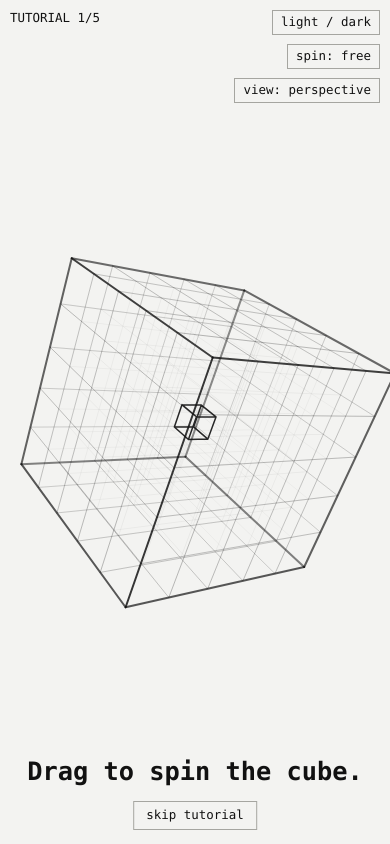
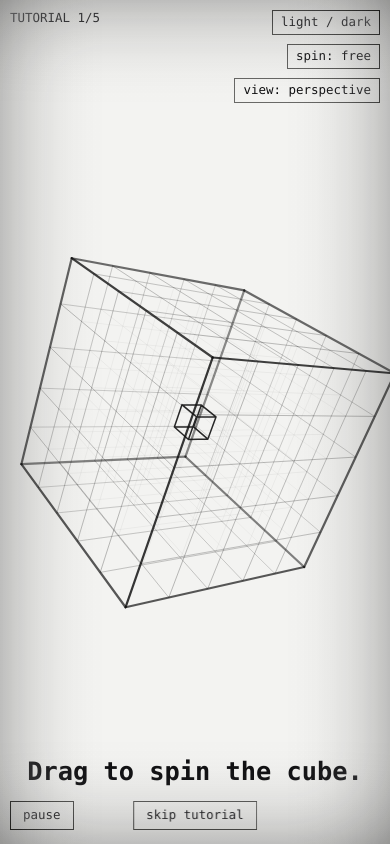
Before and after one commit to Suenito-B/Cube-Defender, a plain HTML site: page index.html in a window 390 px wide. Drawn offline with Linux system fonts and the light colour scheme.

Commit message:
Add files via upload

```diff
--- a/index.html
+++ b/index.html
@@ -17,11 +17,13 @@ canvas{position:fixed;inset:0;width:100%;height:100%;touch-action:none;display:b
 #sk,#ht{position:fixed;left:50%;transform:translateX(-50%);bottom:calc(14px + env(safe-area-inset-bottom,0px));display:none;font:inherit;color:var(--fg);background:none;border:1px solid var(--dim);padding:5px 12px}
 @keyframes pl{50%{background:var(--dim)}}
 #sp.hint{animation:pl 1s infinite}
+#pz{position:fixed;left:10px;bottom:calc(14px + env(safe-area-inset-bottom,0px));display:none;font:inherit;color:var(--fg);background:none;border:1px solid var(--dim);padding:5px 12px}
+#t,#big,#th,#sp,#pv,#sk,#ht,#pz{mix-blend-mode:difference;color:#fff;border-color:#8a8a8a}
 </style></head><body>
-<canvas id="c"></canvas><pre id="t"></pre><div id="big"></div><button id="th">light / dark</button><button id="sp">spin: free</button><button id="pv">view: perspective</button><button id="sk">skip tutorial</button><button id="ht">how to play</button>
+<canvas id="c"></canvas><pre id="t"></pre><div id="big"></div><button id="th">light / dark</button><button id="sp">spin: free</button><button id="pv">view: perspective</button><button id="sk">skip tutorial</button><button id="ht">how to play</button><button id="pz">pause</button>
 <script>
 // ---- CONFIG (tune here) ----
-const CFG={heavy:false,maxPhase:10,hp:10,heal:10,win:2,bpm0:30,bpmStep:3,bpmCap:60,cd:3,rm:3,mobBase:4,mobPer:2,flaw:100,
+const CFG={minCount:2,heavy:false,maxPhase:10,hp:10,heal:10,win:2,bpm0:30,bpmStep:3,bpmCap:60,cd:3,rm:3,mobBase:4,mobPer:2,flaw:100,
  steps:n=>Math.max(4,6-Math.floor(n/4)),   // steps every standard mob walks to reach the core
  heavyExtra:2};                            // heavy mobs walk this many extra steps
 const N=5,C=2,D=14;
@@ -72,7 +74,7 @@ function tick(){if(G.st==='tut'){tutTick();return}
  if(G.st!=='play')return;
  const q=Q(G.n);G.pb++;
  for(const m of G.mobs){m.px=m.x;m.py=m.y;m.pz=m.z;const nx=m.path[m.i+1];if(nx&&!blocked([m.x,m.y,m.z],nx)){m.x=nx[0];m.y=nx[1];m.z=nx[2];m.i++}}
- G.mobs=G.mobs.filter(m=>{if(m.i>=m.S){G.hp--;G.leaks++;G.flash=performance.now();return false}return true});
+ {const nt=performance.now();let n=0;G.mobs=G.mobs.filter(m=>{if(m.i>=m.S){G.hp--;G.leaks++;n++;return false}return true});if(n){G.flash=nt;G.hit={t:nt,n};shakeT=nt;shake=Math.min(16,6+4*n)}}
  if(G.hp<=0){over();return}
  if(G.pb%q.pint===0)movePanels();
  if(G.spawned<q.budget){const k=Math.min(Math.min(1+G.bi,q.peak),q.budget-G.spawned);G.bi++;for(let i=0;i<k;i++)spawn(q.hv);G.spawned+=k}
@@ -115,8 +117,8 @@ cv.addEventListener('pointerdown',e=>{cv.setPointerCapture(e.pointerId);ptr.set(
 cv.addEventListener('pointermove',e=>{const p=ptr.get(e.pointerId);if(!p)return;const dx=e.clientX-p.x,dy=e.clientY-p.y;p.x=e.clientX;p.y=e.clientY;
  if(ptr.size===2&&(G.st==='idle'||G.st==='tut')){const[a,b]=[...ptr.values()],d=Math.hypot(a.x-b.x,a.y-b.y);if(pd)zoom=Math.max(.5,Math.min(1.5,zoom*d/pd));pd=d;a.rot=b.rot=true;return}
  if(!p.rot&&Math.hypot(e.clientX-p.sx,e.clientY-p.sy)>9)p.rot=true;
- if(p.rot){spun+=Math.abs(dx)+Math.abs(dy);rot(dx*.008,dy*.008);vel=[dx*.008,dy*.008];lastMove=performance.now()}});
-cv.addEventListener('pointerup',e=>{const p=ptr.get(e.pointerId);ptr.delete(e.pointerId);pd=0;if(!p)return;
+ if(p.rot&&!paused){spun+=Math.abs(dx)+Math.abs(dy);rot(dx*.008,dy*.008);vel=[dx*.008,dy*.008];lastMove=performance.now()}});
+cv.addEventListener('pointerup',e=>{const p=ptr.get(e.pointerId);ptr.delete(e.pointerId);pd=0;if(!p||paused)return;
  if(snap||performance.now()-lastMove>90)vel=[0,0];
  if(!p.rot){if(G.st==='win'||G.st==='over'){if(performance.now()-G.wt>1200){if(G.st==='win')fresh();else begin()}}else if(G.st==='idle')begin();else{const h=pick(e.clientX*dpr,e.clientY*dpr);if(h)fire(h)}}});
 cv.addEventListener('pointercancel',e=>{ptr.delete(e.pointerId);pd=0});
@@ -137,7 +139,7 @@ function enterStep(s){const T=G.tut;T.s=s;T.t=performance.now();T.next=0;T.kills
 function startTut(){const t=performance.now();fresh();G.st='tut';G.tut={s:0,t,next:0,kills:0,multi:false};G.next=t+60000/TB;enterStep(0)}
 function finishTut(){tutSeen=true;try{localStorage.setItem('axotut3','1')}catch(e){}begin()}
 function tutTick(){for(const m of G.mobs){if(m.frz)continue;m.px=m.x;m.py=m.y;m.pz=m.z;const nx=m.path[m.i+1];if(nx&&!blocked([m.x,m.y,m.z],nx)){m.x=nx[0];m.y=nx[1];m.z=nx[2];m.i++}}
- G.mobs=G.mobs.filter(m=>{if(m.i>=m.S){G.flash=performance.now();return false}return true})}
+ G.mobs=G.mobs.filter(m=>{if(m.i>=m.S){G.flash=performance.now();G.hit={t:G.flash,n:1};return false}return true})}
 function tutUpdate(now){const T=G.tut,el=now-T.t;
  if(T.next){if(now>=T.next)enterStep(T.s+1);return}
  const done=()=>{T.next=now+1300};
@@ -147,6 +149,17 @@ function tutUpdate(now){const T=G.tut,el=now-T.t;
  else if(T.s===3||T.s===4){if(!G.mobs.length)done()}
  else if(T.s===5&&el>1800)finishTut()}
 $('sk').addEventListener('click',finishTut);$('ht').addEventListener('click',startTut);
+// ---- mob direction marker: small triangle pointing along the next step (hidden when the step runs along the view axis) ----
+function pointer(m,p,r){const n=m.path[m.i+1],P0=proj(m.x-2,m.y-2,m.z-2),P1=proj(n[0]-2,n[1]-2,n[2]-2),vx=P1[0]-P0[0],vy=P1[1]-P0[1],h=Math.hypot(vx,vy);
+ if(h/(sc*P0[3])<.3)return;
+ const ux=vx/h,uy=vy/h,bx=p[0]+ux*r*1.5,by=p[1]+uy*r*1.5,tx=p[0]+ux*r*2.05,ty=p[1]+uy*r*2.05,nx=-uy*r*.3,ny=ux*r*.3;
+ g.beginPath();g.moveTo(tx,ty);g.lineTo(bx+nx,by+ny);g.lineTo(bx-nx,by-ny);g.closePath();g.fill()}
+// ---- pause ----
+let paused=false,pauseAt=0;
+function shiftTime(dt){G.next+=dt;G.last+=dt;G.flash+=dt;shakeT+=dt;if(G.pop)G.pop.t+=dt;if(G.hit)G.hit.t+=dt;G.beams.forEach(b=>b.t+=dt);FX.forEach(f=>f.t+=dt);if(G.tut){G.tut.t+=dt;if(G.tut.next)G.tut.next+=dt}if(G.wt)G.wt+=dt;G.mobs.forEach(m=>{if(m.hit)m.hit.t+=dt})}
+function setPause(v){const now=performance.now();if(v===paused)return;if(v){if(!['play','count','rm','tut'].includes(G.st))return;paused=true;pauseAt=now;vel=[0,0]}else{shiftTime(now-pauseAt);paused=false}}
+$('pz').addEventListener('click',()=>setPause(!paused));
+document.addEventListener('visibilitychange',()=>{if(document.hidden)setPause(true)});
 // ---- drawing ----
 function box(x,y,z,h,fa){const c=[];for(let i=0;i<8;i++)c.push(proj(x-2+(i&1?h:-h),y-2+(i&2?h:-h),z-2+(i&4?h:-h)));
  if(fa>0){g.globalAlpha=fa;for(const f of [[0,1,3,2],[4,5,7,6],[0,1,5,4],[2,3,7,6],[0,2,6,4],[1,3,7,5]]){g.beginPath();f.forEach((i,j)=>j?g.lineTo(c[i][0],c[i][1]):g.moveTo(c[i][0],c[i][1]));g.closePath();g.fill()}}
@@ -155,27 +168,34 @@ function frame(){
  const now=performance.now(),q=Q(G.n),per=60000/(G.st==='tut'?TB:q.bpm);dpr=window.devicePixelRatio||1;
  if(cv.width!==Math.round(cv.clientWidth*dpr)||cv.height!==Math.round(cv.clientHeight*dpr)){W=cv.width=Math.round(cv.clientWidth*dpr);H=cv.height=Math.round(cv.clientHeight*dpr)}
  cx0=W/2;cy0=H/2;sc=Math.min(W,H)/8.6*zoom;
- if(now>=G.next){if(now-G.next>2500)G.next=now;G.last=G.next;G.next+=per;tick()}
- if(!ptr.size&&snap)ease();
+ if(!paused&&now>=G.next){if(now-G.next>2500)G.next=now;G.last=G.next;G.next+=per;tick()}
+ if(paused){}else if(!ptr.size&&snap)ease();
  else if(!ptr.size&&(Math.abs(vel[0])>1e-4||Math.abs(vel[1])>1e-4)){rot(vel[0],vel[1]);vel=[vel[0]*.95,vel[1]*.95]}
  G.beams=G.beams.filter(b=>now-b.t<900);
- const fg=getComputedStyle(root).getPropertyValue('--fg').trim();
+ const cs0=getComputedStyle(root),fg=cs0.getPropertyValue('--fg').trim(),bgc=cs0.getPropertyValue('--bg').trim();
  g.clearRect(0,0,W,H);const sh=Math.max(0,1-(now-shakeT)/260)*shake*dpr;g.setTransform(1,0,0,1,(Math.random()-.5)*2*sh,(Math.random()-.5)*2*sh);g.fillStyle=fg;g.strokeStyle=fg;g.lineCap='round';
  const pulse=Math.max(0,1-(now-G.last)/(per*.5));
+ // soft vignette: four eased edge gradients (corners overlap and deepen); swells in over the 35% before the beat, peaks on it, eases out over the next 65%
+ {const u0=Math.min(1,(now-G.last)/per),ev=x=>{const u=x>.65?x-1:x;return u<-.35?0:u<0?Math.pow(Math.sin(Math.PI/2*(u+.35)/.35),2):Math.pow(Math.cos(Math.PI/2*u/.65),2)},e=Math.max(ev(u0),G.hp<=3&&G.st==='play'?.6*ev((u0+.5)%1):0),ah=G.hit?now-G.hit.t:1e9,hh=ah<80?Math.sin(Math.PI/2*ah/80):ah<630?Math.pow(Math.cos(Math.PI/2*(ah-80)/550),2):0,dk=isDark(),
+   rest=(dk?.14:.18)+.02*Math.min(5,G.combo)+.12*(1-Math.max(0,G.hp)/CFG.hp),peak=dk?.5:.6,lv=Math.max(rest+(peak-rest)*e,hh*(dk?.8:.95)),bd=Math.min(W,H)*.3*(1+.5*hh),
+   cc=fg.replace('#',''),f6=cc.length===3?cc.split('').map(x=>x+x).join(''):cc,rgb=[0,2,4].map(i=>parseInt(f6.substr(i,2),16)).join(',');
+  const edge=(x0,y0,x1,y1,rx,ry,rw,rh)=>{const gr=g.createLinearGradient(x0,y0,x1,y1);for(let i=0;i<=8;i++)gr.addColorStop(i/8,'rgba('+rgb+','+Math.pow(1-i/8,2.4).toFixed(3)+')');g.fillStyle=gr;g.fillRect(rx,ry,rw,rh)};
+  g.globalAlpha=lv;edge(0,0,bd,0,0,0,bd,H);edge(W,0,W-bd,0,W-bd,0,bd,H);edge(0,0,0,bd,0,0,W,bd);edge(0,H,0,H-bd,0,H-bd,W,bd);g.fillStyle=fg}
  for(let ax=0;ax<3;ax++)for(let a=0;a<=N;a++)for(let b=0;b<=N;b++){
   const p=[0,0,0],r=[0,0,0],u=(ax+1)%3,v=(ax+2)%3;p[ax]=-2.5;r[ax]=2.5;p[u]=r[u]=a-2.5;p[v]=r[v]=b-2.5;
   const A=proj(...p),B=proj(...r),dn=((A[2]+B[2])/2+4.4)/8.8,e=(a%N==0)+(b%N==0);
-  g.globalAlpha=(e==2?.9:e==1?.3:.08)*(.45+.55*dn);g.lineWidth=(e==2?2+2*pulse:e==1?1:.7)*dpr;
+  g.globalAlpha=(e==2?.9:e==1?.3:.08)*(.45+.55*dn);g.lineWidth=(e==2?2.2:e==1?1:.7)*dpr;
   g.beginPath();g.moveTo(A[0],A[1]);g.lineTo(B[0],B[1]);g.stroke()}
  g.lineWidth=1.5*dpr;
  const te0=Math.min(1,(now-G.last)/(per*.7)),te=te0*te0*(3-2*te0);
  for(const p of G.pan){const f=p.f,u=(f+1)%3,v=(f+2)%3,pts=[[-.5,-.5],[.5,-.5],[.5,.5],[-.5,.5]].map(([a,b])=>{const w=[0,0,0];w[f]=p.b-2.5;w[u]=p.pc[0]+(p.c[0]-p.pc[0])*te-2+a;w[v]=p.pc[1]+(p.c[1]-p.pc[1])*te-2+b;return proj(...w)});
   g.beginPath();pts.forEach((s,i)=>i?g.lineTo(s[0],s[1]):g.moveTo(s[0],s[1]));g.closePath();g.globalAlpha=.3;g.fill();g.globalAlpha=1;g.lineWidth=2*dpr;g.stroke()}
  g.lineWidth=1.5*dpr;box(C,C,C,.28,now-G.flash<220?.8:0);
+ if(G.hit){const a=now-G.hit.t;if(a<520){const p=a/520,K=proj(0,0,0);g.globalAlpha=(1-p)*.9;g.lineWidth=(3.5-2*p)*dpr;g.beginPath();g.arc(K[0],K[1],sc*K[3]*(.35+2.4*(1-Math.pow(1-p,3))),0,7);g.stroke();g.globalAlpha=1}}
  const tt=Math.min(1,(now-G.last)/(per*.3)),L=G.mobs.map(m=>({m,p:proj(m.px+(m.x-m.px)*tt-2,m.py+(m.y-m.py)*tt-2,m.pz+(m.z-m.pz)*tt-2)})).sort((a,b)=>a.p[2]-b.p[2]);
  for(const{m,p}of L){const r=sc*p[3]*.24;g.globalAlpha=.16+.84*(m.i/m.S);g.lineWidth=2*dpr;   // pale = far from core, dark = about to leak
   if(m.h){const z=r*1.5,pr=m.hit&&now-m.hit.t<=CFG.win*per;if(pr&&Math.floor(now/110)%2)g.fillRect(p[0]-z,p[1]-z,2*z,2*z);else{g.strokeRect(p[0]-z,p[1]-z,2*z,2*z);g.fillRect(p[0]-r*.5,p[1]-r*.5,r,r)}}
-  else g.fillRect(p[0]-r,p[1]-r,2*r,2*r)}
+  else g.fillRect(p[0]-r,p[1]-r,2*r,2*r);if(!m.frz&&m.path[m.i+1])pointer(m,p,r)}
  for(const b of G.beams){let a=1-(now-b.t)/900;a*=a;const s0=b.w.slice(),s1=b.w.slice();s0[b.ax]=b.a;s1[b.ax]=b.b;const A=proj(...s0),B=proj(...s1),w=sc*A[3];
   g.beginPath();g.moveTo(A[0],A[1]);g.lineTo(B[0],B[1]);
   for(const[wd,al]of[[1.1,.05],[.8,.07],[.55,.1],[.32,.16]]){g.globalAlpha=a*al;g.lineWidth=w*wd;g.stroke()}
@@ -183,6 +203,15 @@ function frame(){
   const ra=Math.max(0,1-(now-b.t)/350);
   if(ra>0)for(const k of b.k){const P=proj(...k),rr=w*(.5+.9*(1-ra)),gr=g.createRadialGradient(P[0],P[1],0,P[0],P[1],rr);gr.addColorStop(0,fg);gr.addColorStop(1,fg+'0');g.globalAlpha=ra*.7;g.fillStyle=gr;g.beginPath();g.arc(P[0],P[1],rr,0,7);g.fill()}
   g.fillStyle=fg}
+ {let a=0;for(let i=1;i<3;i++)if(Math.abs(R[2][i])>Math.abs(R[2][a]))a=i;
+  const al=Math.min(1,Math.max(0,(Math.abs(R[2][a])-.93)/.05));
+  if(al>0&&G.mobs.length){const sgn=R[2][a]>0?1:-1,sg=-sgn,u=(a+1)%3,v=(a+2)%3,occ={};for(const m of G.mobs){const k=m.x+','+m.y+','+m.z;occ[k]=(occ[k]||0)+1}
+   g.textAlign='center';g.textBaseline='middle';g.lineJoin='round';
+   for(let i=0;i<N;i++)for(let j=0;j<N;j++){let n=0,prev=null;
+    for(let t=0;t<N;t++){const c=[0,0,0];c[a]=sg>0?t:N-1-t;c[u]=i;c[v]=j;if(prev&&blocked(prev,c))break;n+=occ[c.join()]||0;prev=c}
+    if(n<CFG.minCount)continue;const w=[0,0,0];w[a]=sgn*2.5;w[u]=i-2;w[v]=j-2;const P=proj(...w);
+    g.font='700 '+sc*P[3]*.26+'px ui-monospace,Menlo,monospace';g.globalAlpha=al;g.lineWidth=3*dpr;g.strokeStyle=bgc;g.strokeText(n,P[0],P[1]);g.fillStyle=fg;g.fillText(n,P[0],P[1])}
+   g.strokeStyle=fg;g.globalAlpha=1}}
  if(G.st==='tut'&&G.tut.s===2&&now-G.tut.t>16000&&G.mobs.length===3){const A=proj(-1,1,-2.5),B=proj(-1,1,2.5);g.setLineDash([6*dpr,8*dpr]);g.globalAlpha=.35+.25*Math.sin(now/300);g.lineWidth=2*dpr;g.beginPath();g.moveTo(A[0],A[1]);g.lineTo(B[0],B[1]);g.stroke();g.setLineDash([])}
  FX=FX.filter(f=>now-f.t<1200);
  const bg=getComputedStyle(root).getPropertyValue('--bg').trim();g.textAlign='center';g.textBaseline='middle';g.lineJoin='round';if('letterSpacing'in g)g.letterSpacing=(2*dpr)+'px';
@@ -193,7 +222,7 @@ function frame(){
  if(G.st==='idle')big='TAP TO START\npinch to resize · drag to spin · tap a face to beam';else if(G.st==='over')big='GAME OVER'+(G.nb?' · NEW BEST!':'')+'\nscore '+G.score+' · best '+best+'\ntap to restart';else if(G.st==='win')big='THANK YOU FOR PLAYING'+(G.nb?' · NEW BEST!':'')+'\nscore '+G.score+' · best '+best+'\ntap to return to start';
  else if(G.st==='count')big=String(G.cdl);else if(G.st==='rm')big='PHASE '+G.n+' CLEAR'+(G.flaw?' +flawless':'');
  else if(G.pop&&now-G.pop.t<900)big=G.pop.s;
- if(G.st==='tut')tutUpdate(now);if(G.st==='tut')big=G.tut.next?'Nice!':PR[G.tut.s];$('big').textContent=big;$('sk').style.display=G.st==='tut'?'block':'none';$('ht').style.display=G.st==='idle'?'block':'none';$('sp').classList.toggle('hint',G.st==='tut'&&G.tut.s===2&&now-G.tut.t>8000);
+ if(G.st==='tut'&&!paused)tutUpdate(now);if(G.st==='tut')big=G.tut.next?'Nice!':PR[G.tut.s];if(paused)big='PAUSED';$('big').textContent=big;$('sk').style.display=G.st==='tut'?'block':'none';$('pz').style.display=(G.st==='play'||G.st==='count'||G.st==='rm'||G.st==='tut')?'block':'none';$('pz').textContent=paused?'resume':'pause';$('ht').style.display=G.st==='idle'?'block':'none';$('sp').classList.toggle('hint',G.st==='tut'&&G.tut.s===2&&now-G.tut.t>8000);
  const bar=(n,m,a,b)=>a.repeat(Math.max(0,n))+b.repeat(Math.max(0,m-n));
  $('t').textContent=G.st==='tut'?'TUTORIAL '+Math.min(5,G.tut.s+1)+'/5':'SCORE '+G.score+'  BEST '+Math.max(best,G.score)+'\nHP    '+bar(G.hp,CFG.hp,'■','□')+'\nHEAL  '+bar(G.heal,CFG.heal,'█','░')+'\nCOMBO x'+Math.min(5,Math.max(1,G.combo))+'\nPHASE '+G.n+'/'+CFG.maxPhase+'  '+q.bpm+'bpm\nMOBS LEFT '+(G.st==='play'?q.budget-G.spawned+G.mobs.length:'-');
  requestAnimationFrame(frame)}
```
